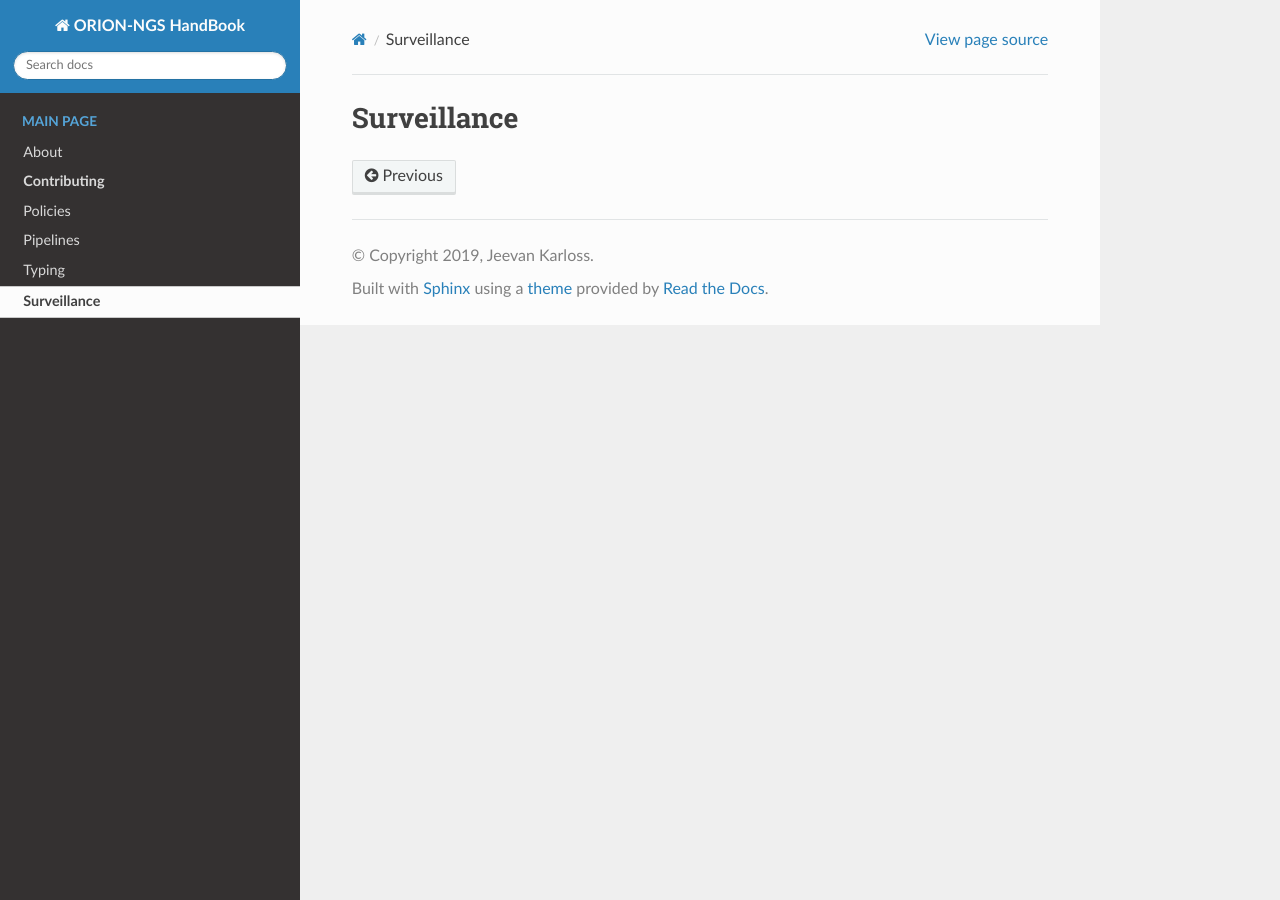
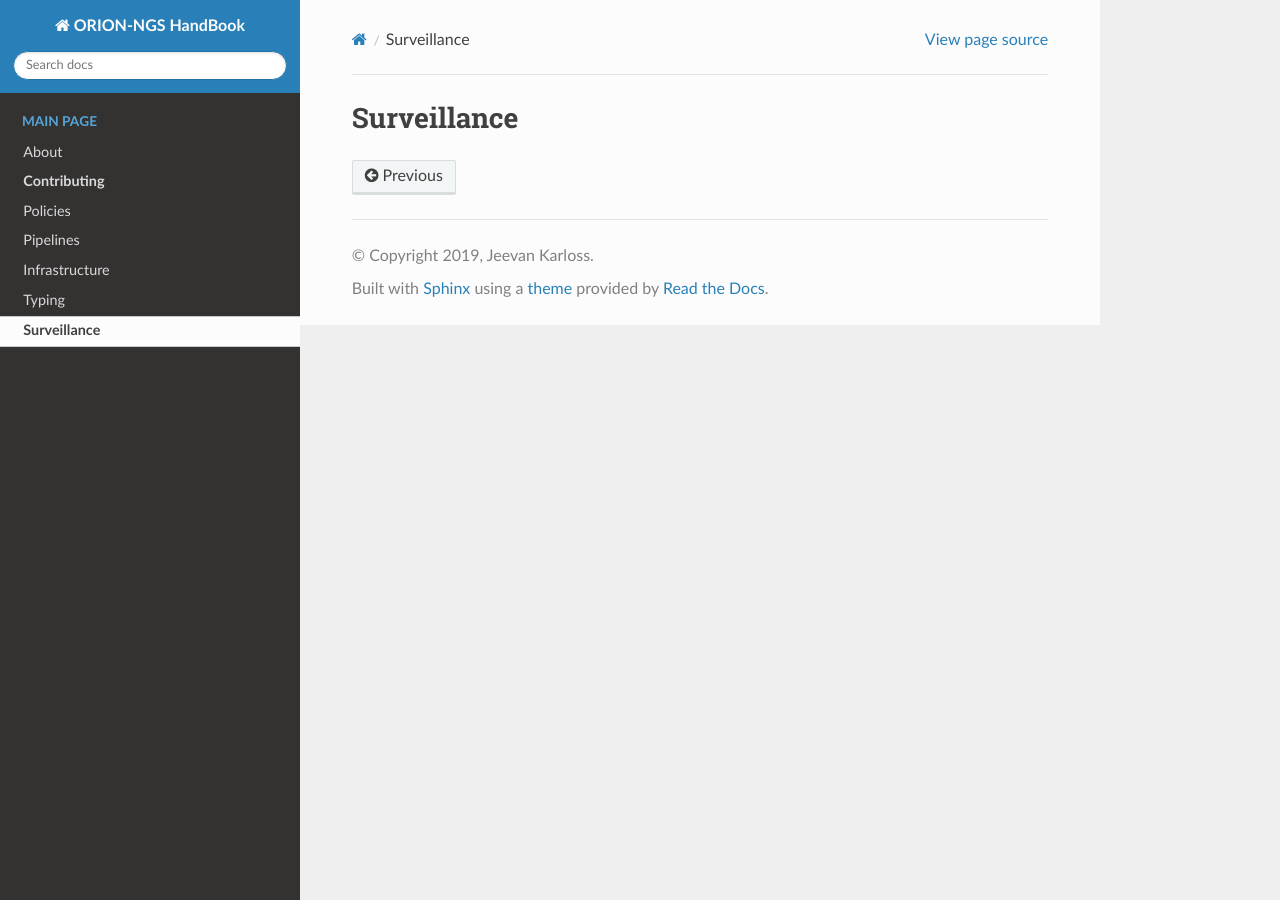
Before and after one commit to NorwegianVeterinaryInstitute/ORION_HandBook, a Sphinx documentation site: the page built from docs/source/surveillance.rst, in a window 1280 px wide. Built offline with Sphinx 7.4.7 and the Read the Docs theme 2.0.0, drawn with Linux system fonts in a browser that asks for light colours; pages that are not in the unit, such as notebooks, are missing from menus.

Commit message:
Update index.rst
Testing out structure.

```diff
--- a/docs/source/index.rst
+++ b/docs/source/index.rst
@@ -12,7 +12,7 @@ This page will document the delivereables from OneHealth ORION WP2-NGS.
    howtodo.rst
    policies.rst
    Pipelines/pipelines.rst
-   infrastructure/infrastructure.rst
+   Infrastructure/infrastructure.rst
    typing.rst
    surveillance.rst
 
```
